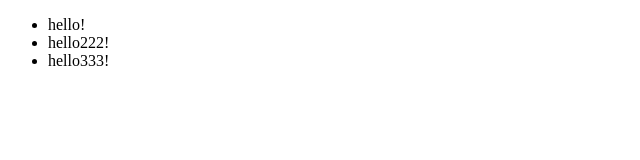
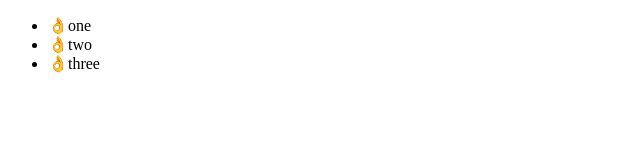
Before and after one commit to rnrudxo2872/animation-trello, a React (Create React App) app: page / in a window 1280 px wide. Shown: the top 160 px of the page, without its empty margins (0-640 px from the left). Built offline with nearby package versions, Linux system fonts and the light colour scheme.

Commit message:
컴포넌트 분리

```diff
--- a/package.json
+++ b/package.json
@@ -41,5 +41,8 @@
       "last 1 firefox version",
       "last 1 safari version"
     ]
+  },
+  "devDependencies": {
+    "recoil": "^0.5.2"
   }
 }
--- a/src/App.tsx
+++ b/src/App.tsx
@@ -1,6 +1,12 @@
 import { DragDropContext, Draggable, Droppable } from "react-beautiful-dnd"
+import { useRecoilState } from "recoil";
+import { ToDoAtom } from "./atoms";
+import Board from "./components/Board";
+import Card from "./components/Card";
 
 function App() {
+  const [toDos, setToDos] = useRecoilState(ToDoAtom);
+
   const onDragEnd = () => {
     console.log("drop")
   }
@@ -8,33 +14,7 @@ function App() {
   return (
     <div className="App">
       <DragDropContext onDragEnd={onDragEnd}>
-        <Droppable droppableId={"firstSection"}>
-          {(prov) =>
-          <ul ref={prov.innerRef} {...prov.droppableProps}>
-            <Draggable index={1} draggableId={"1"} >
-              {(provided) =>
-              <li ref={provided.innerRef} {...provided.draggableProps} {...provided.dragHandleProps}>
-                hello!
-              </li>
-              }
-            </Draggable>
-            <Draggable index={2} draggableId={"2"}>
-              {(provided) =>
-              <li ref={provided.innerRef} {...provided.draggableProps} {...provided.dragHandleProps}>
-                hello222!
-              </li>
-              }
-            </Draggable>
-            <Draggable index={3} draggableId={"3"}>
-              {(provided) =>
-              <li ref={provided.innerRef} {...provided.draggableProps} {...provided.dragHandleProps}>
-                hello333!
-              </li>
-              }
-            </Draggable>
-          </ul>
-          }
-        </Droppable>
+        <Board toDos={toDos} title="firstSection" />
       </DragDropContext>
     </div>
   );
--- /dev/null
+++ b/src/atoms.ts
@@ -0,0 +1,6 @@
+import { atom } from "recoil";
+
+export const ToDoAtom = atom({
+  key: "todoAtom",
+  default: ["one", "two", "three"],
+});
--- /dev/null
+++ b/src/components/Board.tsx
@@ -0,0 +1,21 @@
+import { Droppable } from "react-beautiful-dnd";
+import Card from "./Card";
+
+interface IBoard {
+    toDos:string[];
+    title:string;
+}
+
+function Board({toDos, title}:IBoard) {
+    return (
+        <Droppable droppableId={title}>
+            {(prov) =>
+            <ul ref={prov.innerRef} {...prov.droppableProps}>
+            {toDos.map((value, index) => <Card key={index} index={index} value={value} />)}
+            </ul>
+            }
+        </Droppable>
+    )
+}
+
+export default Board;
--- /dev/null
+++ b/src/components/Card.tsx
@@ -0,0 +1,22 @@
+import { Draggable } from "react-beautiful-dnd";
+
+interface ICard {
+    index: number;
+    value: string;
+}
+
+function Card({index, value}:ICard) {
+    return(
+        <Draggable index={index} draggableId={value}>
+              {(provided) => (
+              <li ref={provided.innerRef} {...provided.draggableProps}>
+                <span {...provided.dragHandleProps}>👌</span>
+                {value}
+              </li>
+              )
+              }
+        </Draggable>
+    )
+}
+
+export default Card;
--- a/src/index.tsx
+++ b/src/index.tsx
@@ -1,10 +1,13 @@
 import React from 'react';
 import ReactDOM from 'react-dom';
+import { RecoilRoot } from 'recoil';
 import App from './App';
 
 ReactDOM.render(
   <React.StrictMode>
-    <App />
+    <RecoilRoot>
+      <App />
+    </RecoilRoot>
   </React.StrictMode>,
   document.getElementById('root')
 );
```
Also changed, not shown: 1 other file (tests, documents, lock files or other folders).
